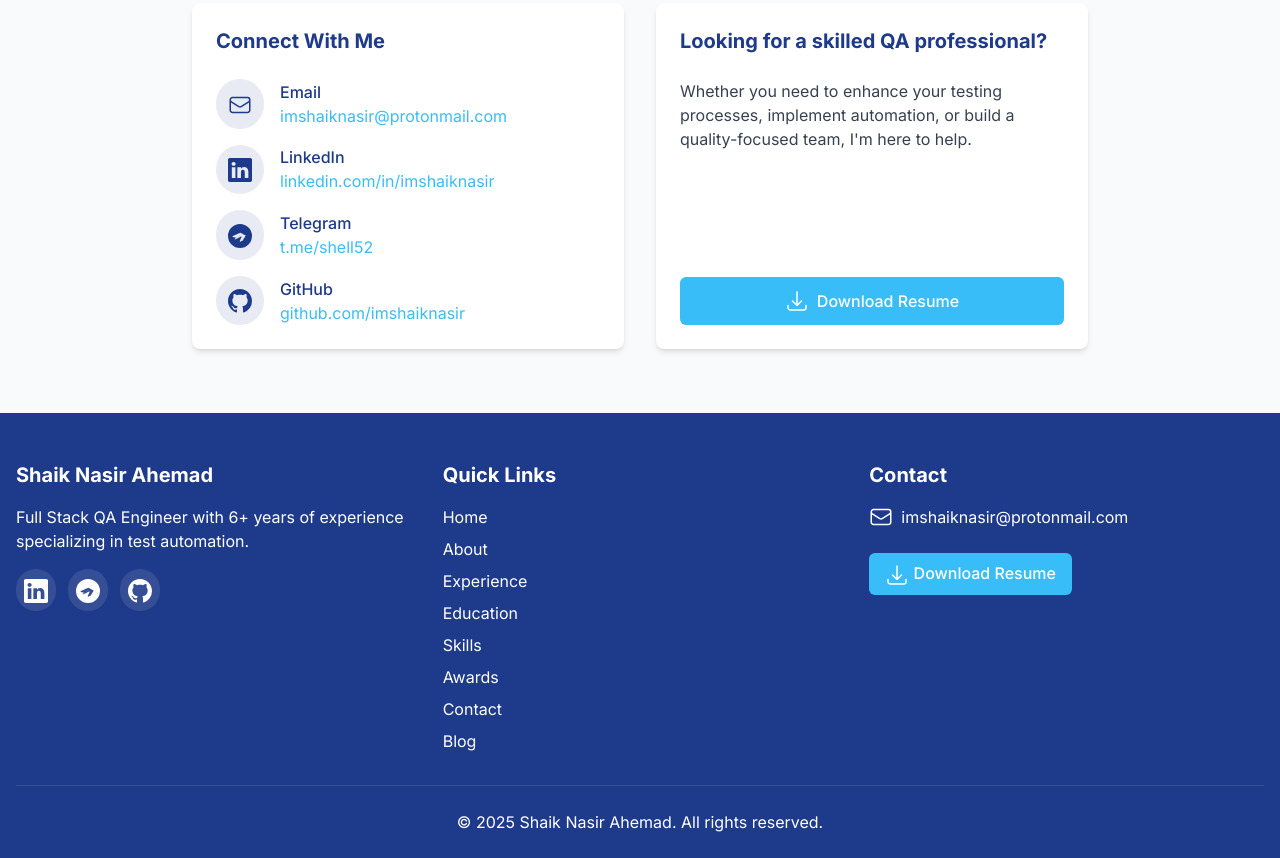
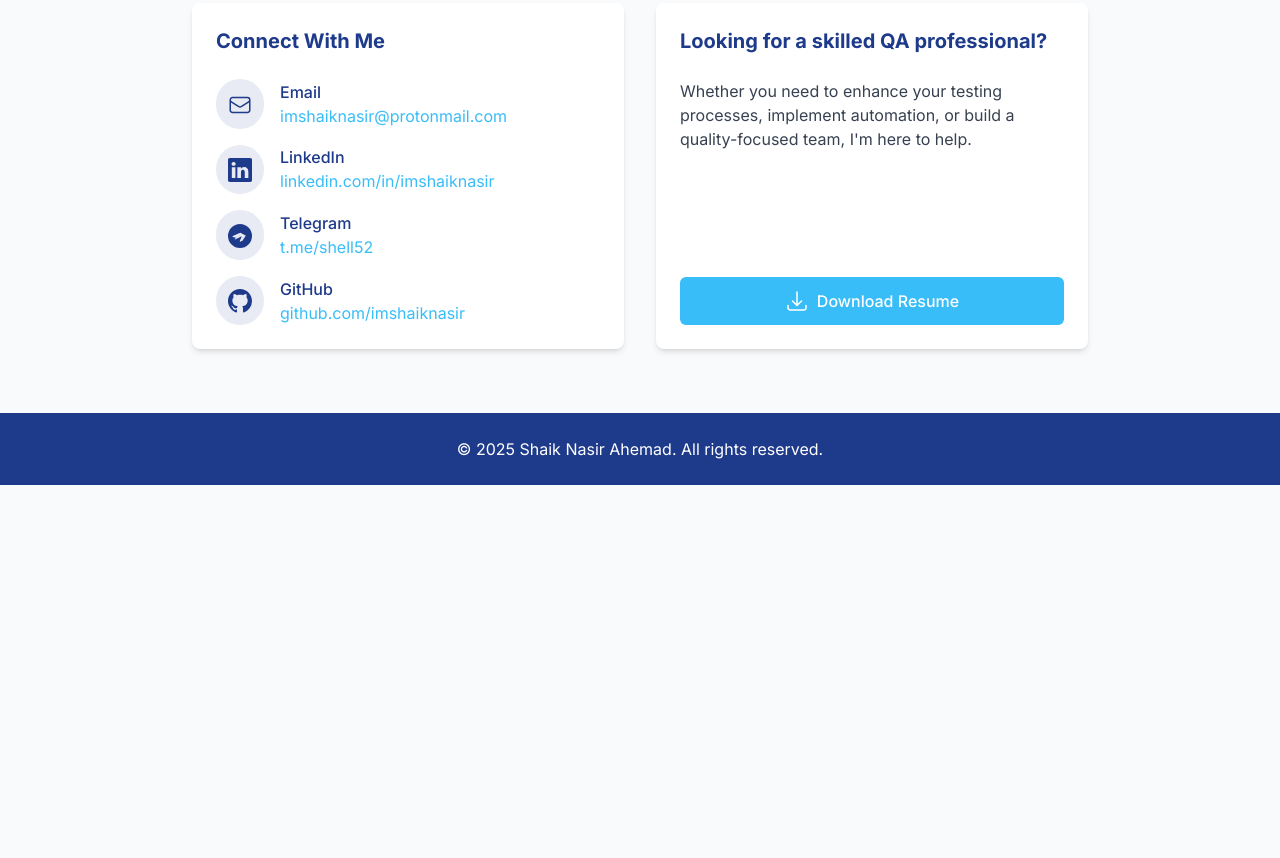
Before and after one commit to imshaiknasir/imshaiknasir.github.io, an Astro site: page / in a window 1280 px wide. Shown: the part 4174-5032 px from the top of the page. After the commit the page ends 4659 px from the top, so only its background shows below. Built offline with nearby package versions, Linux system fonts and the light colour scheme; Astro itself is replaced by a stand-in of ours.

Commit message:
fixed footer section by removing unnecessary elements

```diff
--- a/src/components/Footer.astro
+++ b/src/components/Footer.astro
@@ -1,74 +1,10 @@
 ---
-import links from '../data/links.json';
 const currentYear = new Date().getFullYear();
 ---
 
-<footer class="bg-primary text-white pt-12 pb-6">
+<footer class="bg-primary text-white py-6">
   <div class="container mx-auto px-4">
-    <div class="grid md:grid-cols-3 gap-8">
-      <!-- About -->
-      <div>
-        <h3 class="text-xl font-bold mb-4 text-white">Shaik Nasir Ahemad</h3>
-        <p class="mb-4">Full Stack QA Engineer with 6+ years of experience specializing in test automation.</p>
-        <div class="flex space-x-3">
-          <a href={links.social.linkedin.url} target="_blank" rel="noopener noreferrer"
-            class="bg-white/10 p-2 rounded-full hover:bg-white/20 transition duration-300">
-            <svg xmlns="http://www.w3.org/2000/svg" width="20" height="20" fill="currentColor" class="bi bi-linkedin" viewBox="0 0 16 16">
-              <path d="M0 1.146C0 .513.526 0 1.175 0h13.65C15.474 0 16 .513 16 1.146v13.708c0 .633-.526 1.146-1.175 1.146H1.175C.526 16 0 15.487 0 14.854zm4.943 12.248V6.169H2.542v7.225zm-1.2-8.212c.837 0 1.358-.554 1.358-1.248-.015-.709-.52-1.248-1.342-1.248S2.4 3.226 2.4 3.934c0 .694.521 1.248 1.327 1.248zm4.908 8.212V9.359c0-.216.016-.432.08-.586.173-.431.568-.878 1.232-.878.869 0 1.216.662 1.216 1.634v3.865h2.401V9.25c0-2.22-1.184-3.252-2.764-3.252-1.274 0-1.845.7-2.165 1.193v.025h-.016l.016-.025V6.169h-2.4c.03.678 0 7.225 0 7.225z"/>
-            </svg>
-          </a>
-          <a href={links.social.telegram.url} target="_blank" rel="noopener noreferrer"
-            class="bg-white/10 p-2 rounded-full hover:bg-white/20 transition duration-300">
-            <svg xmlns="http://www.w3.org/2000/svg" width="20" height="20" fill="currentColor" class="bi bi-telegram" viewBox="0 0 16 16">
-              <path d="M16 8A8 8 0 1 1 0 8a8 8 0 0 1 16 0M8.287 5.906q-1.168.486-4.666 2.01-.567.225-.595.442c-.03.243.275.339.69.47l.175.055c.408.133.958.288 1.243.294q.39.01.868-.32 1.674-1.153 1.698-1.176.371-.343 0 .13l-2.002 1.235q-1.473.913-1.264 1.178.055.088.272.064l.005-.001q.625-.156 1.073-.403c.796-.441 1.93-1.088 2.486-1.398q.378-.202.69-.124c.133.034.126.157.115.257-.08.074-.135.29-.201.431L7.887 11.2c-.208.58.273.594.475.575.203-.02.37-.202.537-.413.05-.063.402-.508.69-.084q1.358-2.094 1.748-2.745c.11-.18.164-.273.196-.333.095-.18.146-.338.138-.507-.007-.14-.072-.265-.2-.335-.1-.053-.301-.138-.733-.274z"/>
-            </svg>
-          </a>
-          <a href={links.social.github.url} target="_blank" rel="noopener noreferrer"
-            class="bg-white/10 p-2 rounded-full hover:bg-white/20 transition duration-300">
-            <svg xmlns="http://www.w3.org/2000/svg" width="20" height="20" fill="currentColor" class="bi bi-github" viewBox="0 0 16 16">
-              <path d="M8 0C3.58 0 0 3.58 0 8c0 3.54 2.29 6.53 5.47 7.59.4.07.55-.17.55-.38 0-.19-.01-.82-.01-1.49-2.01.37-2.53-.49-2.69-.94-.09-.23-.48-.94-.82-1.13-.28-.15-.68-.52-.01-.53.63-.01 1.08.58 1.23.82.72 1.21 1.87.87 2.33.66.07-.52.28-.87.51-1.07-1.78-.2-3.64-.89-3.64-3.95 0-.87.31-1.59.82-2.15-.08-.2-.36-1.02.08-2.12 0 0 .67-.21 2.2.82.64-.18 1.32-.27 2-.27s1.36.09 2 .27c1.53-1.04 2.2-.82 2.2-.82.44 1.1.16 1.92.08 2.12.51.56.82 1.27.82 2.15 0 3.07-1.87 3.75-3.65 3.95.29.25.54.73.54 1.48 0 1.07-.01 1.93-.01 2.2 0 .21.15.46.55.38A8.01 8.01 0 0 0 16 8c0-4.42-3.58-8-8-8"/>
-            </svg>
-          </a>
-        </div>
-      </div>
-
-      <!-- Quick Links -->
-      <div>
-        <h3 class="text-xl font-bold mb-4 text-white">Quick Links</h3>
-        <ul class="space-y-2">
-          {Object.entries(links.navigation).map(([key, value]) => (
-            <li>
-              <a href={value} class="hover:text-secondary transition duration-300">
-                {key.charAt(0).toUpperCase() + key.slice(1)}
-              </a>
-            </li>
-          ))}
-        </ul>
-      </div>
-
-      <!-- Contact -->
-      <div>
-        <h3 class="text-xl font-bold mb-4 text-white">Contact</h3>
-        <ul class="space-y-2">
-          <li class="flex items-center gap-2">
-            <svg xmlns="http://www.w3.org/2000/svg" fill="none" viewBox="0 0 24 24" stroke-width="1.5" stroke="currentColor" class="w-5 h-5">
-              <path stroke-linecap="round" stroke-linejoin="round" d="M21.75 6.75v10.5a2.25 2.25 0 0 1-2.25 2.25h-15a2.25 2.25 0 0 1-2.25-2.25V6.75m19.5 0A2.25 2.25 0 0 0 19.5 4.5h-15a2.25 2.25 0 0 0-2.25 2.25m19.5 0v.243a2.25 2.25 0 0 1-1.07 1.916l-7.5 4.615a2.25 2.25 0 0 1-2.36 0L3.32 8.91a2.25 2.25 0 0 1-1.07-1.916V6.75" />
-            </svg>
-            <a href={`mailto:${links.contact.email}`} class="hover:text-secondary transition duration-300">{links.contact.email}</a>
-          </li>
-          <li>
-            <a href={links.resume.url} class="download-resume mt-4 inline-block py-2 px-4 bg-secondary text-white font-medium rounded-md hover:bg-secondary/90 transition duration-300 ease-in-out">
-              <svg xmlns="http://www.w3.org/2000/svg" fill="none" viewBox="0 0 24 24" stroke-width="1.5" stroke="currentColor" class="w-5 h-5">
-            <path stroke-linecap="round" stroke-linejoin="round" d="M3 16.5v2.25A2.25 2.25 0 0 0 5.25 21h13.5A2.25 2.25 0 0 0 21 18.75V16.5M16.5 12 12 16.5m0 0L7.5 12m4.5 4.5V3" />
-          </svg>
-              {links.resume.label}
-            </a>
-          </li>
-        </ul>
-      </div>
-    </div>
-
-    <div class="border-t border-white/10 mt-8 pt-6 text-center">
+    <div class="text-center">
       <p>&copy; {currentYear} Shaik Nasir Ahemad. All rights reserved.</p>
     </div>
   </div>
```
